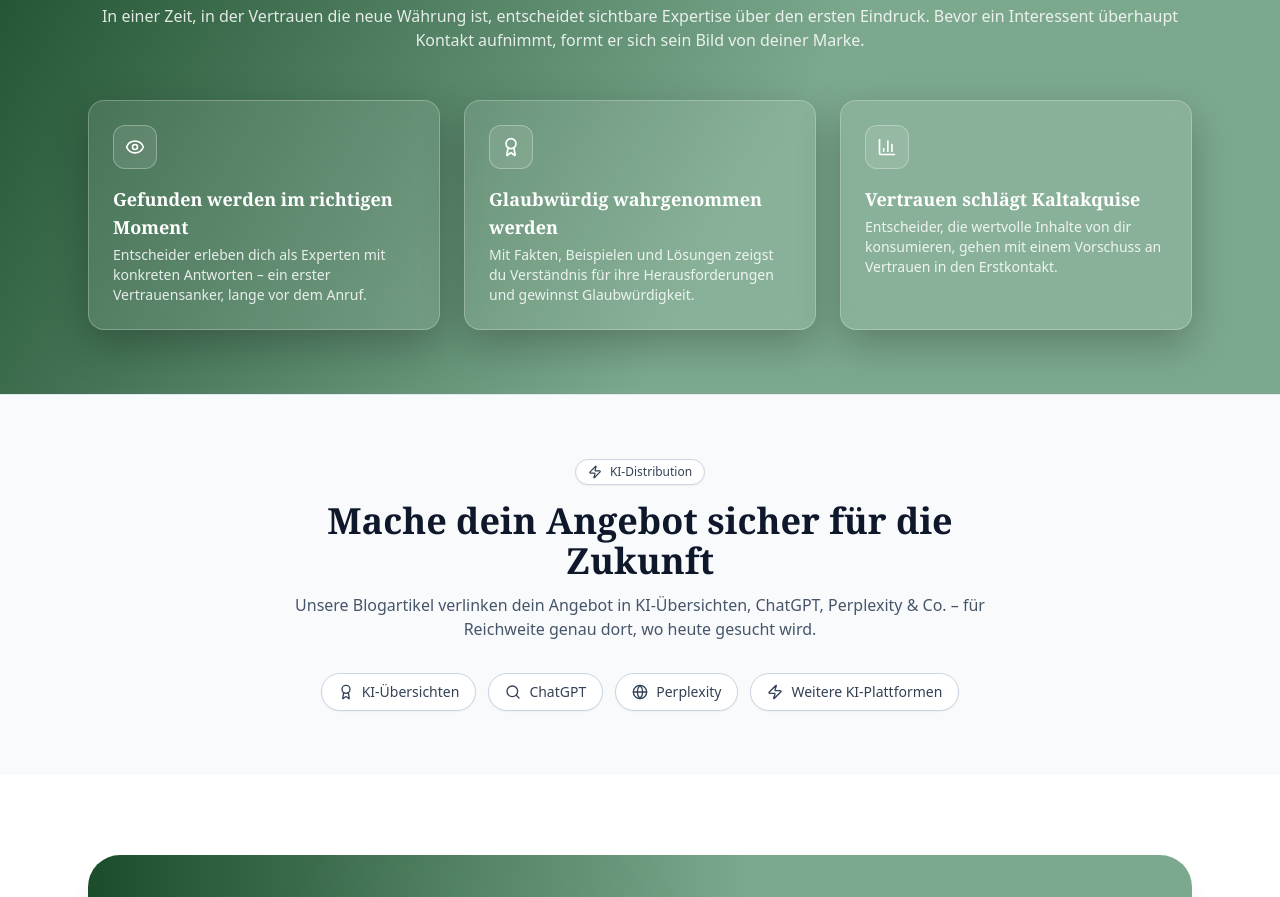
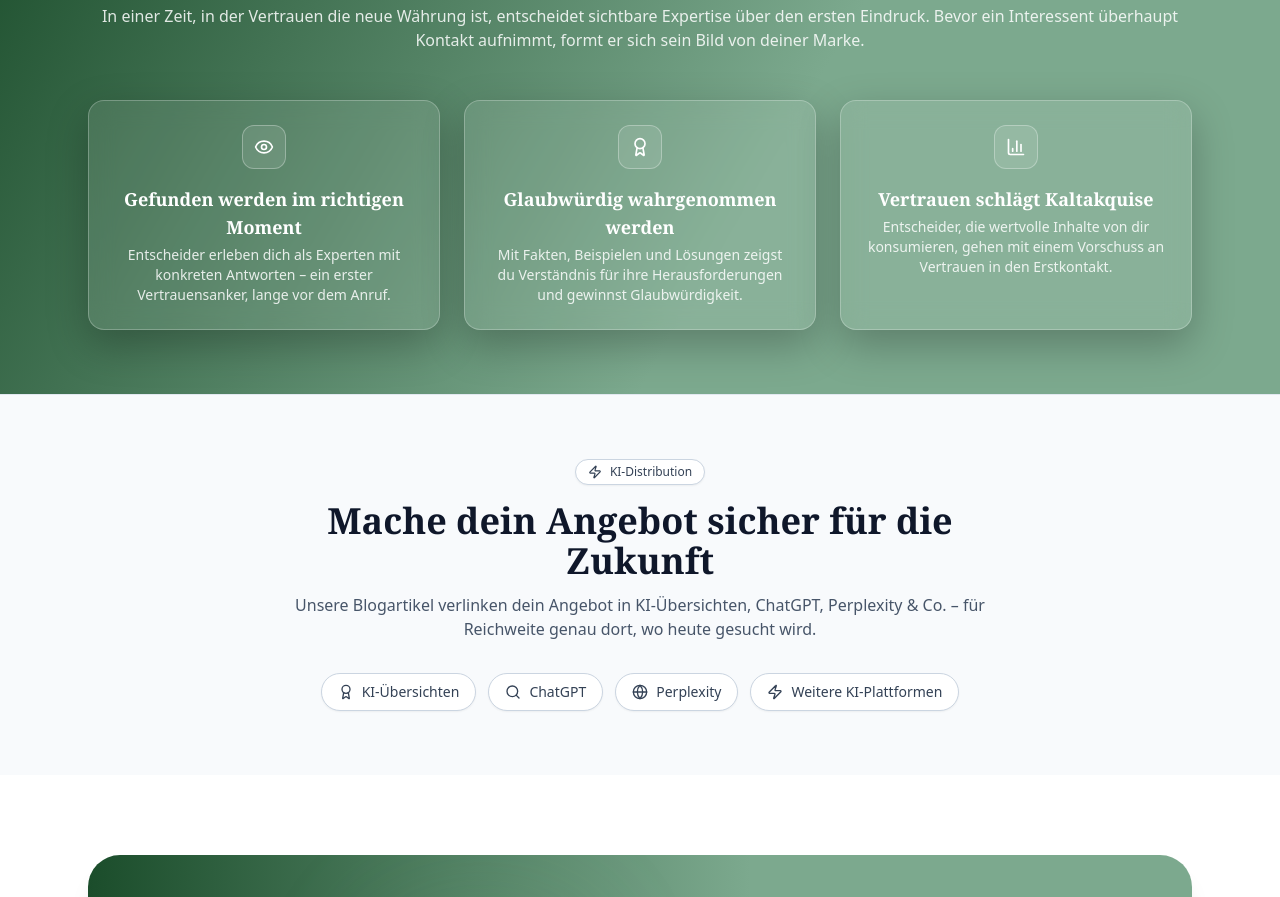
Before and after one commit to lennartnm/findbar_website, a Next.js app: page / in a window 1280 px wide. Shown: the part 2426-3323 px from the top of the page. Built offline with nearby package versions, Linux system fonts and the light colour scheme.

Commit message:
Update page.tsx

```diff
--- a/src/app/page.tsx
+++ b/src/app/page.tsx
@@ -599,7 +599,7 @@ function TrustSection() {
 
       <div className={`${containerClass} relative`}>
         {/* Headline */}
-        <div className="text-center">
+        <div className="text-left md:text-center">
           <h2
             className={`mt-0 text-4xl md:text-5xl font-semibold ${serifClass}`}
           >
@@ -617,7 +617,7 @@ function TrustSection() {
           {pillars.map(({ icon: Icon, title, desc }, i) => (
             <article
               key={i}
-              className="group relative overflow-hidden rounded-2xl border border-white/25 bg-white/10 p-6 shadow-[0_15px_40px_rgba(0,0,0,.25)] backdrop-blur-md"
+              className="group relative overflow-hidden rounded-2xl border border-white/25 bg-white/10 p-6 shadow-[0_15px_40px_rgba(0,0,0,.25)] backdrop-blur-md text-left md:text-center"
             >
               <div className="mb-4 inline-flex h-11 w-11 items-center justify-center rounded-xl border border-white/30 bg-white/10">
                 <Icon className="h-5 w-5 text-white" />
@@ -651,6 +651,7 @@ function TrustSection() {
     </section>
   );
 }
+
 
 
 /* ---------------------- Zukunftssicher Section (schlicht & hellgrau) ---------------------- */
```
